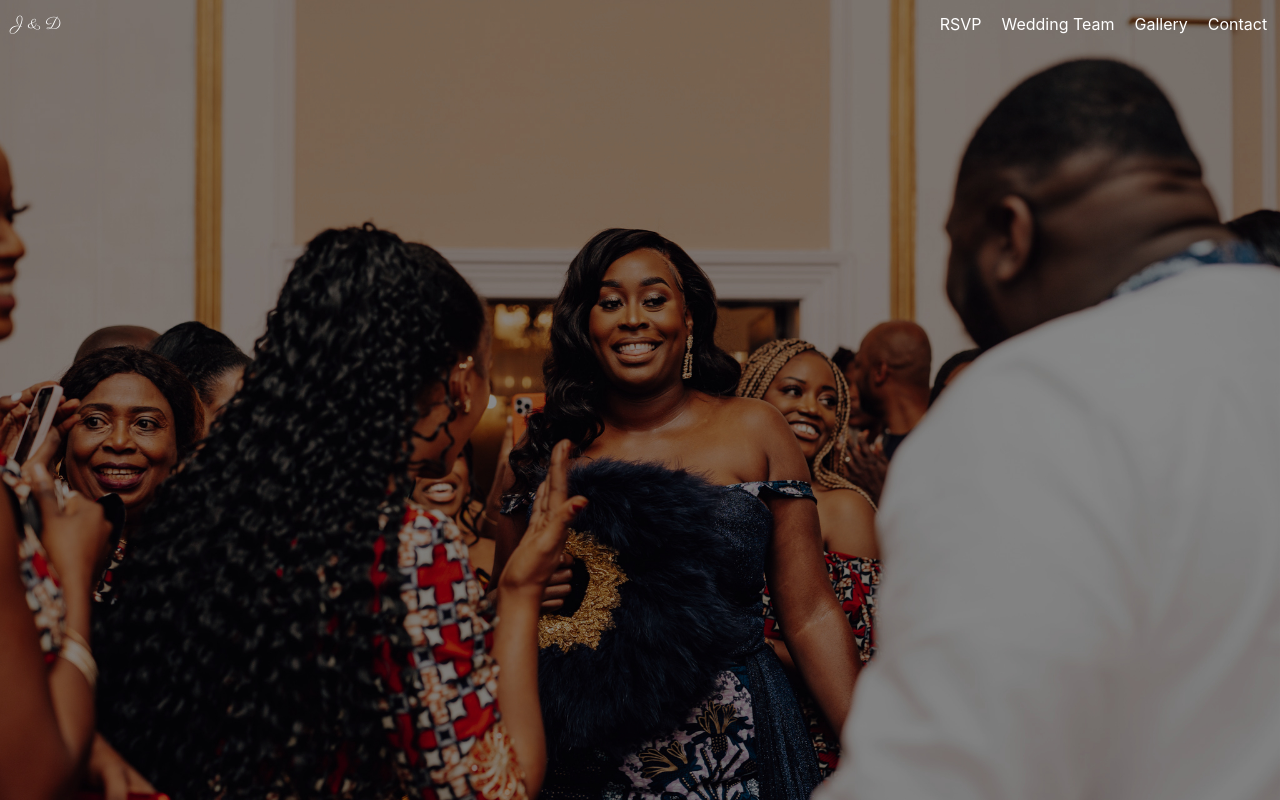
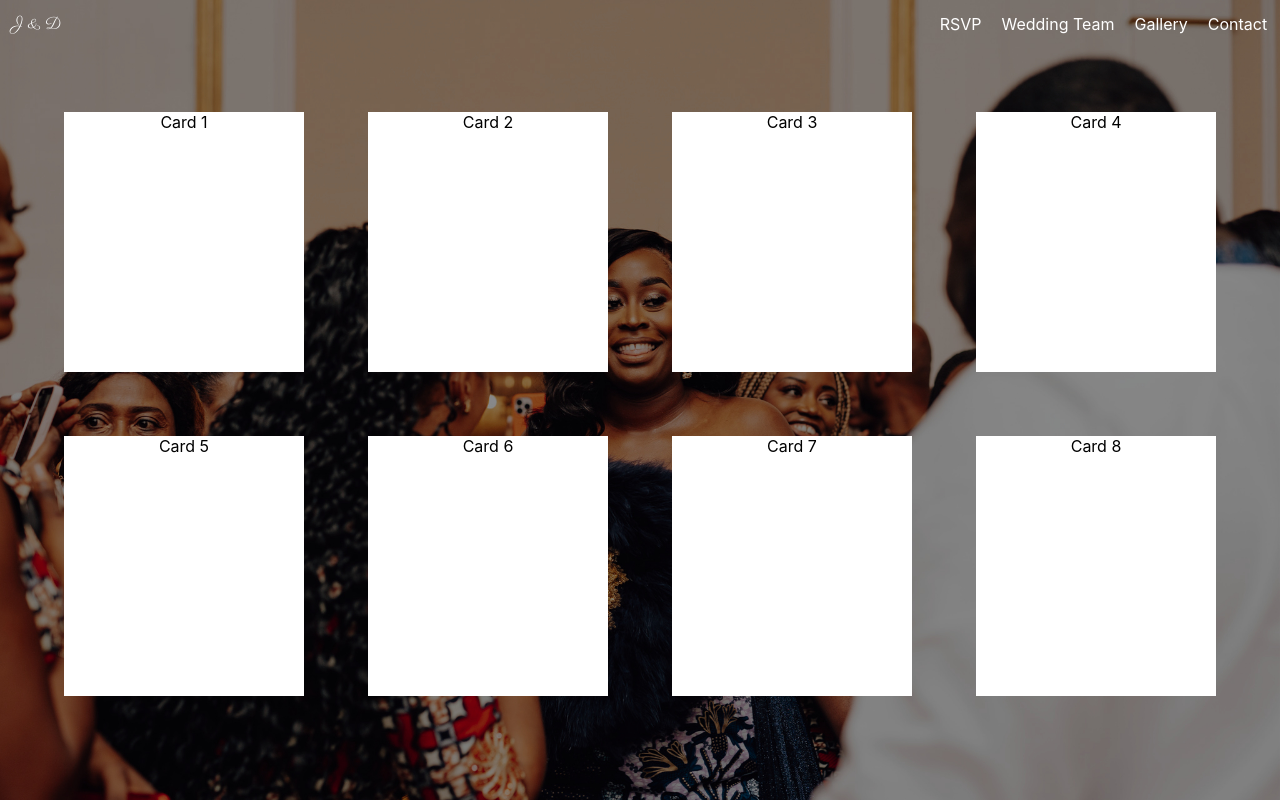
Before and after one commit to chadrakh/RSVPWebsite, a React (Create React App) app: page /gallery in a window 1280 px wide. Built offline with nearby package versions, Linux system fonts and the light colour scheme.

Commit message:
Add basic functionaltiy to support dynamic card grid

```diff
--- a/src/components/common/Cards/Card.tsx
+++ b/src/components/common/Cards/Card.tsx
@@ -1,9 +1,9 @@
 import styled from '@emotion/styled';
-import { FC, ReactNode } from 'react';
+import { FC } from 'react';
 
 const StyledCard = styled.div`
   width: 100%;
-  padding-bottom: 100%; /* Set aspect ratio for fixed size */
+  padding-bottom: 100%; /* Sets aspect ratio for fixed size */
   background-color: white;
   display: flex;
   text-align: center;
@@ -13,12 +13,14 @@ const StyledCard = styled.div`
 `;
 
 type Props = {
-    children: ReactNode[];
+    text: string;
 };
 
-const Card: FC<Props> = ( {children} ) => {
+const Card: FC<Props> = ({text}) => {
     return(
-        <StyledCard>{children}</StyledCard>
+        <StyledCard>
+            {text}
+        </StyledCard>
     )
 }
 
--- a/src/components/common/Cards/CardGrid.tsx
+++ b/src/components/common/Cards/CardGrid.tsx
@@ -2,10 +2,13 @@ import styled from '@emotion/styled';
 import {FC, ReactNode} from 'react';
 
 const Grid = styled.div`
-margin: 10%;
-display: grid;
-grid-template-columns: repeat(auto-fill, minmax(200px, 1fr));
-grid-gap: 20px;
+  margin: 5%;
+  display: grid;
+  grid-template-columns: repeat(auto-fill, minmax(15vw, 1fr));
+  grid-gap: 5vw;
+  text-align: center;
+  align-items: center;
+  justify-items: center;
 `;
 
 type Props = {
--- a/src/components/pages/bridal-team/BridalTeam.tsx
+++ b/src/components/pages/bridal-team/BridalTeam.tsx
@@ -1,19 +1,19 @@
-import Card from "../../common/Cards/Card";
+// import Card from "../../common/Cards/Card";
 import Grid from "../../common/Cards/CardGrid";
 import Container from "../../common/Cards/CardContainer";
-import { BRIDESMAIDS } from "../../../store/consts/consts";
+// import { BRIDESMAIDS } from "../../../store/consts/consts";
 
 const BridalTeam = () => {
     return (
         <>
             <Container>
                 <Grid>
-                    {BRIDESMAIDS.map(([name, link]) => (
+                    {/* {BRIDESMAIDS.map(([name, link]) => (
                         <Card key={name}>
                             <img src={link} alt={name} />
                             <h2>{name}</h2>
                         </Card>
-                    ))}
+                    ))} */}
                 </Grid>
             </Container>
         </>
--- a/src/components/pages/grooms-team/GroomsTeam.tsx
+++ b/src/components/pages/grooms-team/GroomsTeam.tsx
@@ -1,19 +1,19 @@
-import Card from "../../common/Cards/Card";
+// import Card from "../../common/Cards/Card";
 import Grid from "../../common/Cards/CardGrid";
 import Container from "../../common/Cards/CardContainer";
-import { GROOMSMEN } from "../../../store/consts/consts";
+// import { GROOMSMEN } from "../../../store/consts/consts";
 
 const GroomsTeam = () => {
     return (
         <>
             <Container>
                 <Grid>
-                    {GROOMSMEN.map(([name, link]) => (
+                    {/* {GROOMSMEN.map(([name, link]) => (
                         <Card key={name}>
                             <img src={link} alt={name} />
                             <h2>{name}</h2>
                         </Card>
-                    ))}
+                    ))} */}
                 </Grid>
             </Container>
         </>
--- a/src/components/pages/image-gallery/ImageGallery.tsx
+++ b/src/components/pages/image-gallery/ImageGallery.tsx
@@ -1,13 +1,17 @@
+import Card from "../../common/Cards/Card"
 import CardGrid from "../../common/Cards/CardGrid"
 
 const ImageGallery = () => {
     return(
         <CardGrid>
-            {/* Add Card components here */}
-            {/* For example: */}
-            {/* <Card>Card 1</Card> */}
-            {/* <Card>Card 2</Card> */}
-            {/* <Card>Card 3</Card> */}
+            <Card text="Card 1" />
+            <Card text="Card 2" />
+            <Card text="Card 3" />
+            <Card text="Card 4" />
+            <Card text="Card 5" />
+            <Card text="Card 6" />
+            <Card text="Card 7" />
+            <Card text="Card 8" />
         </CardGrid>
     )
 }
```
